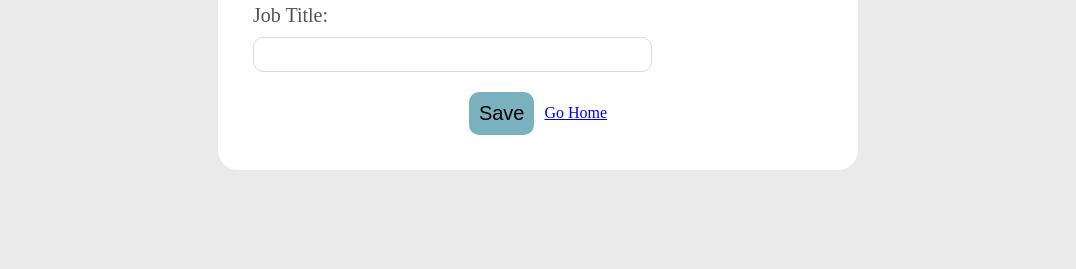
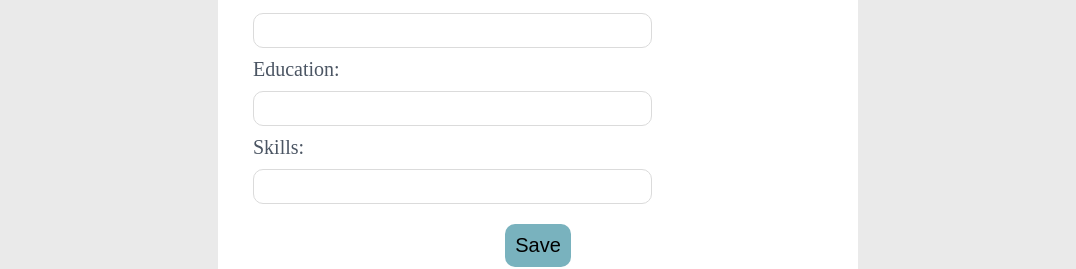
Before and after one commit to Davidnino21/employee-management, a React app: page /edit/1 in a window 1280 px wide. Shown: the part 525-794 px from the top of the page, without its empty margins (102-1178 px from the left). Built offline with nearby package versions, Linux system fonts and the light colour scheme; no server answers; the HTML template or start-up script is replaced by a standard one.

Commit message:
added education and skills to user info and added more styling to UI

```diff
--- a/db.json
+++ b/db.json
@@ -6,7 +6,9 @@
       "name": "Henry Ford",
       "phone": "200-353-5353",
       "email": "Henry@test.com",
-      "title": "Baseball"
+      "title": "Baseball",
+      "education": "B.S. in Sports Management",
+      "skills": ["Coaching", "Team Leadership", "Game Strategy"]
     },
     {
       "id": "f244",
@@ -14,7 +16,9 @@
       "name": "Bob Jones",
       "phone": "111-111-1111",
       "email": "bob@test.com",
-      "title": "Volleyball"
+      "title": "Volleyball",
+      "education": "B.A. in Physical Education",
+      "skills": ["Training", "Communication", "Event Coordination"]
     },
     {
       "id": "735c",
@@ -22,7 +26,9 @@
       "name": "Larry Silva",
       "phone": "123-123-123",
       "email": "larry@test.come",
-      "title": "Retired"
+      "title": "Retired",
+      "education": "High School Diploma",
+      "skills": ["Mentoring", "Customer Service"]
     },
     {
       "id": "6",
@@ -30,7 +36,9 @@
       "avatar": "https://i.pravatar.cc/70?img=6",
       "name": "Nic Jones",
       "phone": "(205)-205-2050",
-      "email": "olivia.wilson@yahoo.com"
+      "email": "olivia.wilson@yahoo.com",
+      "education": "B.S. in Computer Science",
+      "skills": ["Automation Testing", "Bug Tracking", "Selenium", "API Testing"]
     }
   ]
 }
--- a/src/App.css
+++ b/src/App.css
@@ -50,6 +50,7 @@ header a:hover {
   display: flex;
   padding: 15px;
   justify-content: flex-end;
+  gap: 5px;
 }
 
 .search input {
@@ -59,6 +60,14 @@ header a:hover {
   padding: 3px;
   border: 1px solid rgb(211, 211, 211);
   border-radius: 4px;
+}
+
+.search button {
+  padding: 5px;
+  border: none;
+  border-radius: 5px;
+  background-color: #79b2be;
+  cursor: pointer;
 }
 
 .btn-actions {
@@ -107,6 +116,7 @@ header a:hover {
 
 .card-header span {
   font-size: 22px;
+  cursor: pointer;
 }
 
 .card-info {
@@ -143,10 +153,11 @@ header a:hover {
   color: rgb(0, 0, 0);
   font-family: Arial, Helvetica, sans-serif;
   font-size: 12px;
+
 }
 
 .option-btn:hover {
-  background-color: #4e90e1;
+  background-color: #79b2be;
 }
 
 .newUser-page {
@@ -242,6 +253,7 @@ form input {
   border-radius: 10px;
   border: none;
   font-size: 16px;
+  cursor: pointer;
 }
 
 .modal-actions .delete-btn {
--- a/src/components/NewUser.jsx
+++ b/src/components/NewUser.jsx
@@ -88,7 +88,6 @@ function NewUser() {
         </div>
         <div className="save-btn">
           <button>Save</button>
-          <Link to="/">Go To Users</Link>
         </div>
       </form>
     </div>
--- a/src/components/UpdateUser.jsx
+++ b/src/components/UpdateUser.jsx
@@ -9,6 +9,8 @@ function UpdateUser() {
     phone: "",
     email: "",
     title: "",
+    education:"",
+    skills: "",
   });
 
   const [message, setMessage] = useState("");
@@ -88,12 +90,27 @@ function UpdateUser() {
           onChange={handleChange}
           value={data.title}
         />
+        <label htmlFor="">Education:</label>
+        <input
+          type="text"
+          name="education"
+          id=""
+          onChange={handleChange}
+          value={data.education}
+        />
+        <label htmlFor="">Skills:</label>
+        <input
+          type="text"
+          name="skills"
+          id=""
+          onChange={handleChange}
+          value={data.skills}
+        />
         <div>
           <p>{message}</p>
         </div>
         <div className="edit-save-btn">
           <button>Save</button>
-          <Link to="/">Go Home</Link>
         </div>
       </form>
     </div>
--- a/src/components/UserCard.jsx
+++ b/src/components/UserCard.jsx
@@ -31,6 +31,8 @@ function UserCard({ employee, toggle }) {
         <p>
           <FaClipboardList /> <span>{employee.title}</span>
         </p>
+        <p>{employee.education}</p>
+        <p>{employee.skills}</p>
       </div>
       <div
         className="user-card-menu"
--- a/src/pages/UserDetail.jsx
+++ b/src/pages/UserDetail.jsx
@@ -42,7 +42,8 @@ function UserDetail() {
         <div className="education">
           <h3>Education:</h3>
           <p>{employee.education}</p>
-          <p>{employee.note}</p>
+          <h3>Skills:</h3>
+          <p>{employee.skills}</p>
         </div>
     </div>
   );
--- a/src/pages/details.css
+++ b/src/pages/details.css
@@ -20,10 +20,11 @@
 .details-container a {
   font-size: 28px;
   color: black;
+
 }
 
 .details-container a:hover {
-  color: #4e90e1;
+  color: #79b2be;;
 }
 
 .header-details {
--- a/src/pages/edit.css
+++ b/src/pages/edit.css
@@ -49,3 +49,8 @@
   background-color: #79b2be;
   cursor: pointer;
 }
+
+.edit-save-btn button:hover {
+   background-color: #4e90e1;
+  color: white;
+}
```
